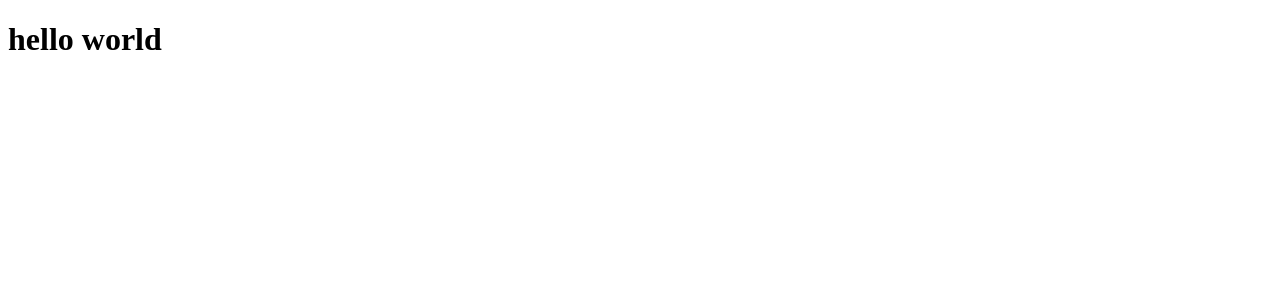
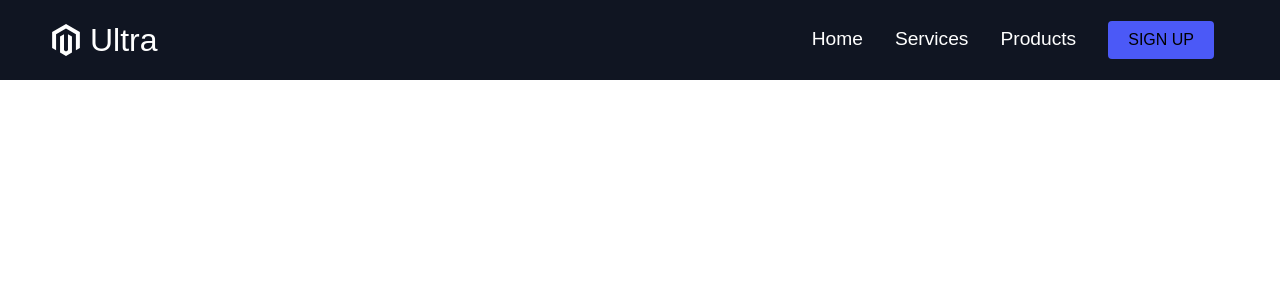
Before and after one commit to tinspham209/ultra-website, a React (Create React App) app: page / in a window 1280 px wide. Shown: the top 300 px of the page. Built offline with nearby package versions, Linux system fonts and the light colour scheme.

Commit message:
Add Navbar to App

```diff
--- a/src/App.js
+++ b/src/App.js
@@ -1,10 +1,14 @@
 import React from "react";
+import { BrowserRouter as Router, Switch, Route } from "react-router-dom";
 
+import { Navbar } from "./components";
+import GlobalStyle from "./globalStyles";
 function App() {
 	return (
-		<div className="App">
-			<h1>hello world</h1>
-		</div>
+		<Router>
+			<GlobalStyle />
+			<Navbar />
+		</Router>
 	);
 }
 
```
